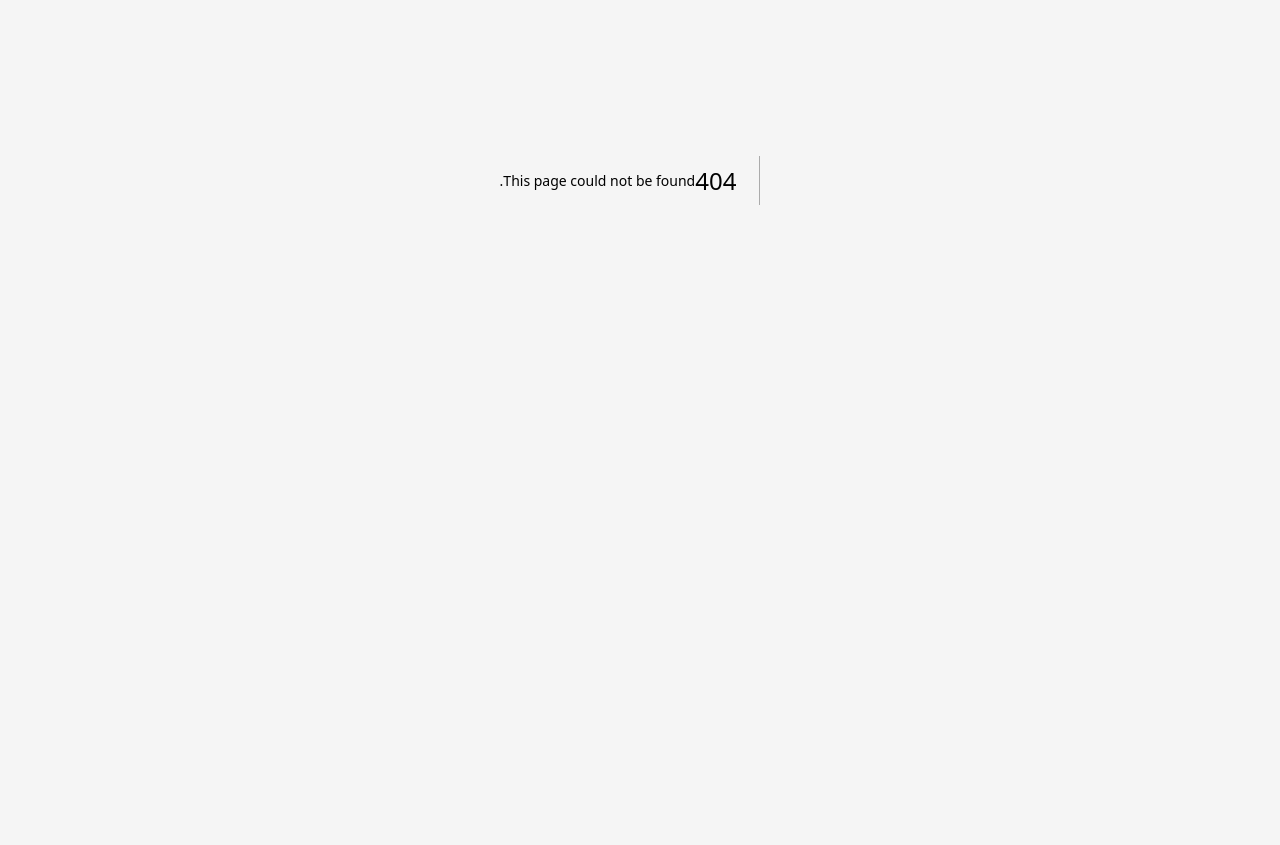
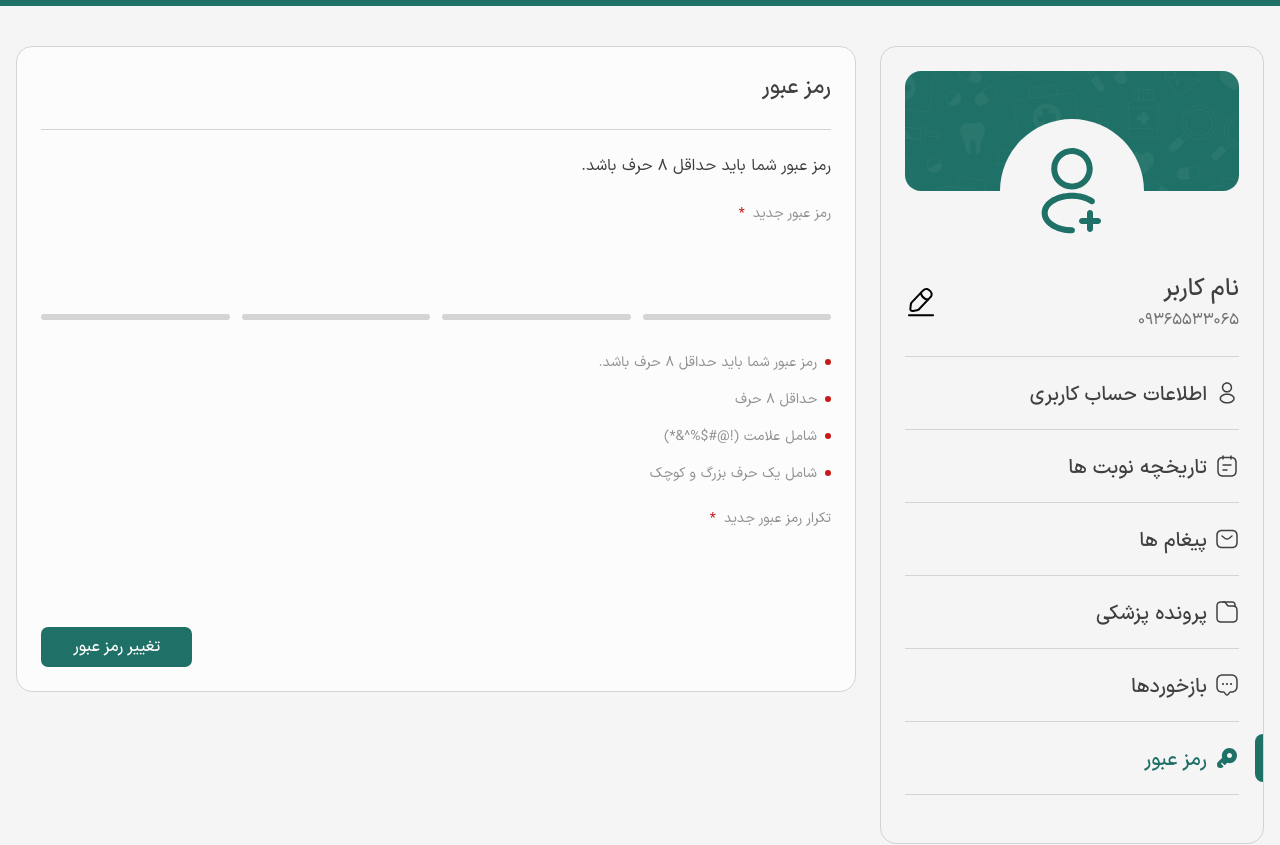
Before and after one commit to amirht-dev/nobito, a Next.js app: page /dashboard/password in a window 1280 px wide. Before the commit this address had no page. Shown: the part 220-1065 px from the top of the page. Before the commit the page ends 800 px from the top, so only its background shows below. Built offline with nearby package versions, Linux system fonts and the light colour scheme.

Commit message:
create dashboard password route

```diff
--- /dev/null
+++ b/src/app/(main)/dashboard/password/page.tsx
@@ -0,0 +1,93 @@
+import Button from "@/components/atoms/buttons/Button";
+import { Field, FieldLabel, Input } from "@/components/atoms/Input";
+import clsx from "clsx";
+import type { PropsWithChildren } from "react";
+
+export default function DashboardMessagesPage() {
+  const passwordStrengthScore = 0;
+  return (
+    <div className="lg:rounded-2xl lg:border lg:border-grey-100 lg:bg-white-100 lg:p-6">
+      <h2 className="text-body-1 font-medium text-black-400 lg:text-tittle-1">
+        رمز عبور
+      </h2>
+
+      <hr className="mt-4 h-px border-grey-100 lg:mt-6" />
+
+      <p className="mt-6 text-body-2 font-normal text-black-400">
+        رمز عبور شما باید حداقل 8 حرف باشد.
+      </p>
+
+      <form className="mt-6 flex flex-col">
+        <div>
+          <Field id="new-password" required>
+            <FieldLabel>رمز عبور جدید</FieldLabel>
+            <Input
+              type="password"
+              containerProps={{ className: "bg-white-100" }}
+            />
+          </Field>
+
+          <div className="mt-6 flex items-center gap-3 lg:mt-8">
+            {Array.from({ length: 4 }, (_, idx) => {
+              const active = idx < passwordStrengthScore;
+              return (
+                <div
+                  className={clsx(
+                    "h-1.5 flex-1 rounded-full",
+                    active ? "bg-success-500" : "bg-grey-100",
+                  )}
+                  key={idx}
+                />
+              );
+            })}
+          </div>
+
+          <ul className="mt-6 space-y-4 lg:mt-8">
+            <PasswordCondition checked={false}>
+              رمز عبور شما باید حداقل 8 حرف باشد.
+            </PasswordCondition>
+
+            <PasswordCondition checked={false}>حداقل 8 حرف</PasswordCondition>
+            <PasswordCondition checked={false}>
+              شامل علامت (!@#$%^&*)
+            </PasswordCondition>
+            <PasswordCondition checked={false}>
+              شامل یک حرف بزرگ و کوچک
+            </PasswordCondition>
+          </ul>
+        </div>
+
+        <Field id="confirm-new-password" className="mt-6" required>
+          <FieldLabel>تکرار رمز عبور جدید</FieldLabel>
+          <Input
+            type="password"
+            containerProps={{ className: "bg-white-100" }}
+          />
+        </Field>
+
+        <Button size="md" className="ms-auto mt-6 px-8 lg:mt-10" type="submit">
+          تغییر رمز عبور
+        </Button>
+      </form>
+    </div>
+  );
+}
+
+function PasswordCondition({
+  checked = false,
+  children,
+}: PropsWithChildren<{ checked?: boolean }>) {
+  return (
+    <div className="flex items-center gap-2">
+      <div
+        className={clsx(
+          "size-1.5 rounded-full",
+          checked ? "bg-success-500" : "bg-error-500",
+        )}
+      />
+      <p className="flex-1 text-tittle-3 font-normal text-grey-400">
+        {children}
+      </p>
+    </div>
+  );
+}
--- /dev/null
+++ b/src/components/atoms/icons/Security/Key/index.tsx
@@ -0,0 +1,58 @@
+import type { SVGIconProps } from "@/types/utils";
+import { forwardRef } from "react";
+
+export const Key_Outline = forwardRef<SVGSVGElement, SVGIconProps>(
+  ({ fillPath = "currentColor", ...props }, ref) => {
+    return (
+      <svg
+        width="24"
+        height="24"
+        viewBox="0 0 24 24"
+        fill="none"
+        xmlns="http://www.w3.org/2000/svg"
+        {...props}
+        ref={ref}
+      >
+        <path
+          d="M6.18001 22.7499C6.08001 22.7499 5.97002 22.7399 5.88001 22.7299L3.71001 22.4299C2.67001 22.2899 1.73001 21.3599 1.57001 20.2999L1.27001 18.1099C1.17001 17.4099 1.47001 16.4999 1.97001 15.9899L6.36001 11.5999C5.65001 8.75992 6.47002 5.75992 8.56002 3.68992C11.8 0.459923 17.07 0.449923 20.32 3.68992C21.89 5.25992 22.75 7.34992 22.75 9.56992C22.75 11.7899 21.89 13.8799 20.32 15.4499C18.22 17.5299 15.23 18.3499 12.41 17.6299L8.01002 22.0199C7.59001 22.4599 6.84001 22.7499 6.18001 22.7499ZM14.43 2.75992C12.68 2.75992 10.94 3.41992 9.61001 4.74992C7.81001 6.53992 7.16001 9.15992 7.91001 11.5999C7.99001 11.8699 7.92001 12.1499 7.72001 12.3499L3.02001 17.0499C2.85001 17.2199 2.71001 17.6599 2.74001 17.8899L3.04001 20.0799C3.10001 20.4599 3.51002 20.8899 3.89001 20.9399L6.07001 21.2399C6.31001 21.2799 6.75001 21.1399 6.92001 20.9699L11.64 16.2599C11.84 16.0599 12.13 15.9999 12.39 16.0799C14.8 16.8399 17.43 16.1899 19.23 14.3899C20.51 13.1099 21.22 11.3899 21.22 9.56992C21.22 7.73992 20.51 6.02992 19.23 4.74992C17.93 3.42992 16.18 2.75992 14.43 2.75992Z"
+          fill={fillPath}
+        />
+        <path
+          d="M9.18996 20.5399C8.99996 20.5399 8.80996 20.4699 8.65996 20.3199L6.35996 18.0199C6.06996 17.7299 6.06996 17.2499 6.35996 16.9599C6.64996 16.6699 7.12996 16.6699 7.41996 16.9599L9.71996 19.2599C10.01 19.5499 10.01 20.0299 9.71996 20.3199C9.56996 20.4699 9.37996 20.5399 9.18996 20.5399Z"
+          fill={fillPath}
+        />
+        <path
+          d="M14.5 11.75C13.26 11.75 12.25 10.74 12.25 9.5C12.25 8.26 13.26 7.25 14.5 7.25C15.74 7.25 16.75 8.26 16.75 9.5C16.75 10.74 15.74 11.75 14.5 11.75ZM14.5 8.75C14.09 8.75 13.75 9.09 13.75 9.5C13.75 9.91 14.09 10.25 14.5 10.25C14.91 10.25 15.25 9.91 15.25 9.5C15.25 9.09 14.91 8.75 14.5 8.75Z"
+          fill={fillPath}
+        />
+      </svg>
+    );
+  },
+);
+Key_Outline.displayName = "Key_Outline";
+
+export const Key_Bold = forwardRef<SVGSVGElement, SVGIconProps>(
+  ({ fillPath = "currentColor", ...props }, ref) => {
+    return (
+      <svg
+        width="24"
+        height="24"
+        viewBox="0 0 24 24"
+        fill="none"
+        xmlns="http://www.w3.org/2000/svg"
+        {...props}
+        ref={ref}
+      >
+        <path
+          d="M19.79 4.22001C16.83 1.27001 12.03 1.27001 9.09002 4.22001C7.02002 6.27001 6.40002 9.22001 7.20002 11.82L2.50002 16.52C2.17002 16.86 1.94002 17.53 2.01002 18.01L2.31002 20.19C2.42002 20.91 3.09002 21.59 3.81002 21.69L5.99002 21.99C6.47002 22.06 7.14002 21.84 7.48002 21.49L8.30002 20.67C8.50002 20.48 8.50002 20.16 8.30002 19.96L6.36002 18.02C6.07002 17.73 6.07002 17.25 6.36002 16.96C6.65002 16.67 7.13002 16.67 7.42002 16.96L9.37002 18.91C9.56002 19.1 9.88002 19.1 10.07 18.91L12.19 16.8C14.78 17.61 17.73 16.98 19.79 14.93C22.74 11.98 22.74 7.17001 19.79 4.22001ZM14.5 12C13.12 12 12 10.88 12 9.50001C12 8.12001 13.12 7.00001 14.5 7.00001C15.88 7.00001 17 8.12001 17 9.50001C17 10.88 15.88 12 14.5 12Z"
+          fill={fillPath}
+        />
+      </svg>
+    );
+  },
+);
+Key_Bold.displayName = "Key_Bold";
+
+const Key = { Outline: Key_Outline, Bold: Key_Bold };
+
+export default Key;
--- a/src/constants/dashboard.tsx
+++ b/src/constants/dashboard.tsx
@@ -14,6 +14,7 @@ import {
   Folder2_Bold,
   Folder2_Outline,
 } from "@/components/atoms/icons/Files/Folder2";
+import { Key_Bold, Key_Outline } from "@/components/atoms/icons/Security/Key";
 import {
   Frame_Bold,
   Frame_Outline,
@@ -65,4 +66,13 @@ export const dashboardNavItems = {
     href: "/dashboard/feedbacks",
     breadcrumbLabel: "بازخوردها",
   },
+  password: {
+    label: "رمز عبور",
+    icons: {
+      disactive: <Key_Outline />,
+      active: <Key_Bold />,
+    },
+    href: "/dashboard/password",
+    breadcrumbLabel: "رمز عبور",
+  },
 };
```
Also changed, not shown: 2 other files (tests, documents, lock files or other folders).
